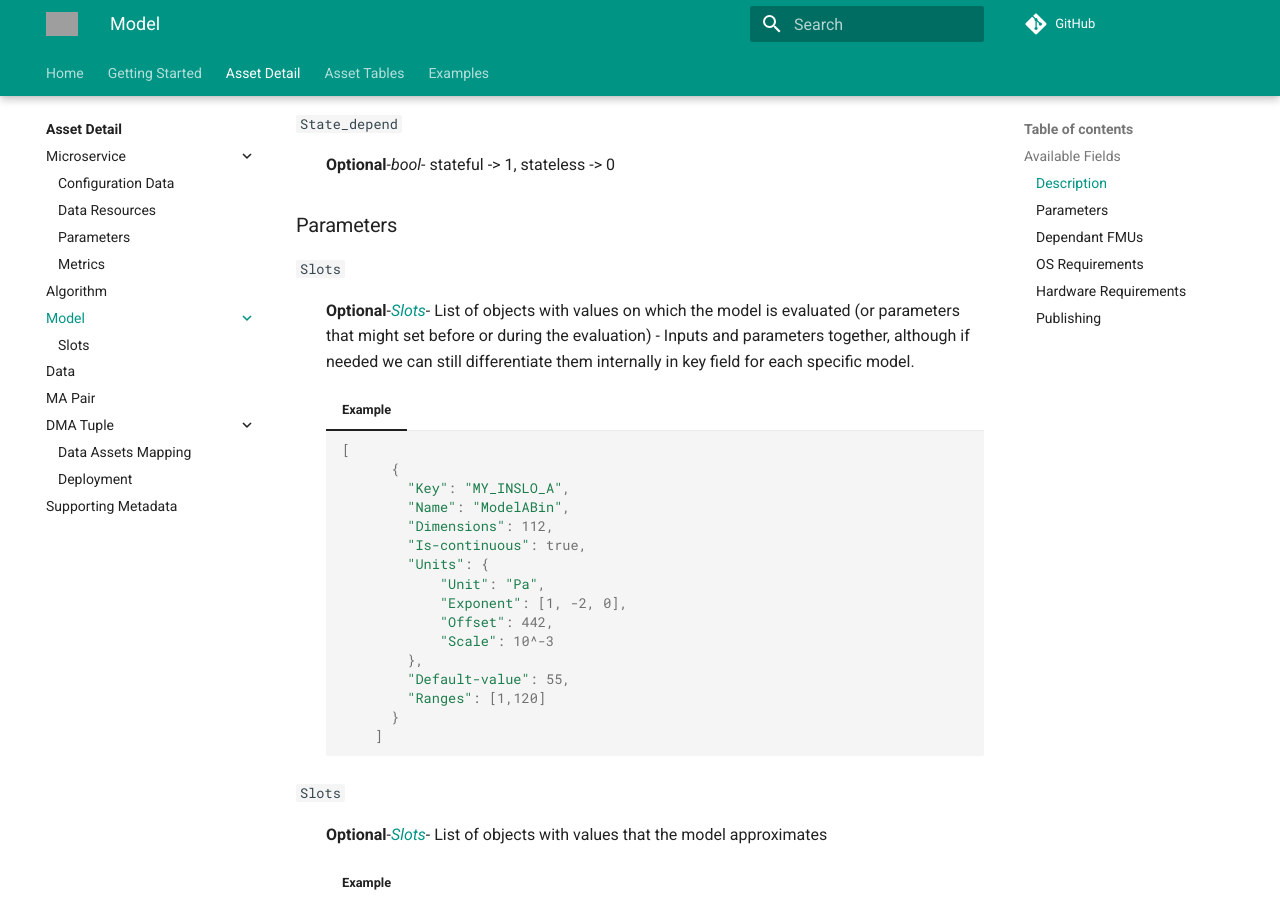
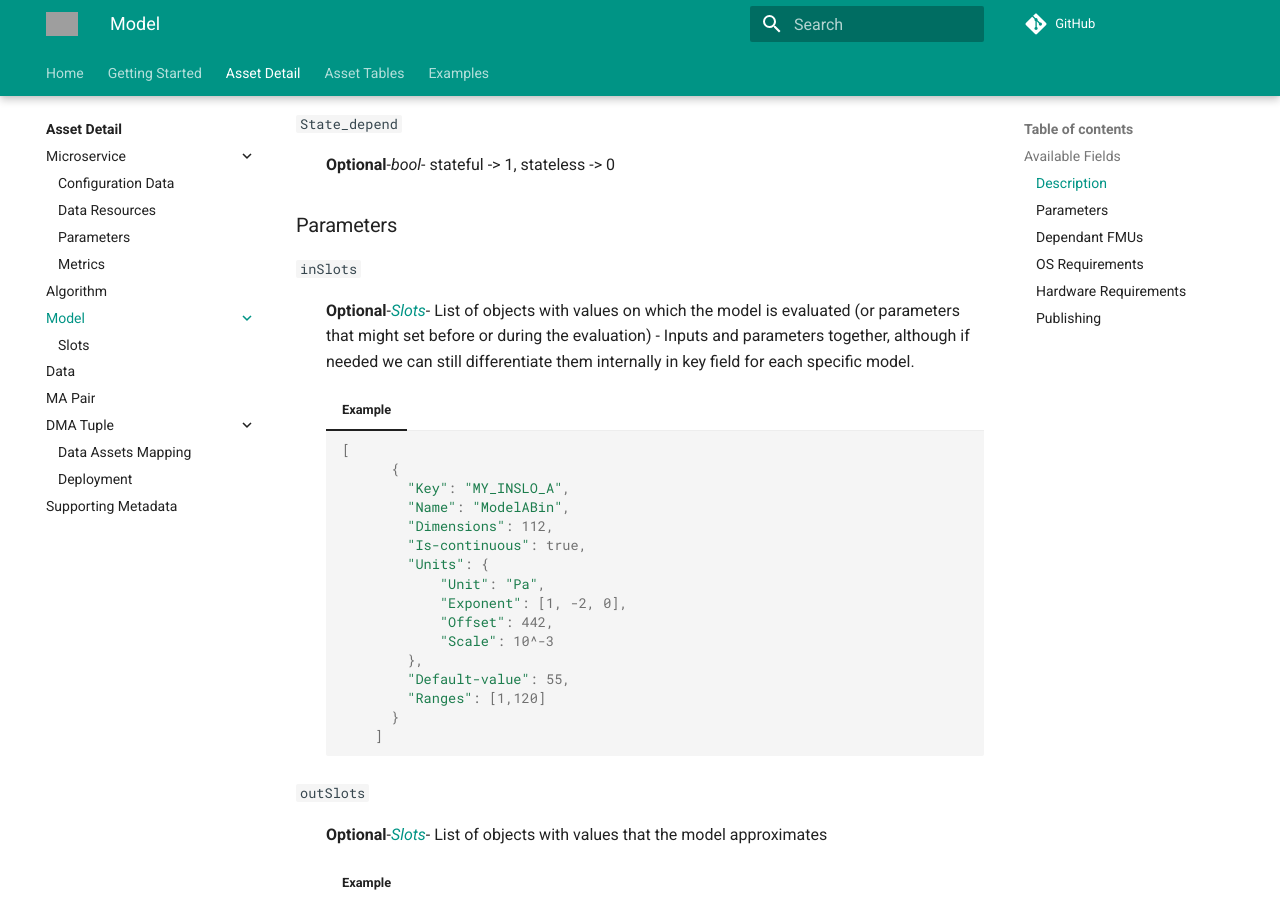
Before and after one commit to DIGITbrain/digitbrain.github.io, an MkDocs documentation site: the page built from docs/attributes/model/index.md, in a window 1280 px wide and 900 px high, scrolled down 2206 px. Built offline with MkDocs 1.6.1 and Material for MkDocs 9.7.7, drawn with Linux system fonts in a browser that asks for light colours; comment, search, counter and statistics services are not loaded; grey boxes are pictures that could not be loaded.

Commit message:
refactor(model): clean-up inSlots and outSlots [AUTO]

````diff
--- a/docs/attributes/model/index.md
+++ b/docs/attributes/model/index.md
@@ -89,7 +89,7 @@ has these sections:
 ### Parameters
 
 
-`Slots`{ #slots }
+`inSlots`{ #inslots }
 :   **Optional**-*[Slots](../slots.md)*- List of objects with values on which the model is evaluated (or parameters that might set before or during the evaluation) - Inputs and parameters together, although if needed we can still differentiate them internally in key field for each specific model.
     === "Example"
         ``` yaml
@@ -111,7 +111,7 @@ has these sections:
             ]
         ```
 
-`Slots`{ #slots }
+`outSlots`{ #outslots }
 :   **Optional**-*[Slots](../slots.md)*- List of objects with values that the model approximates
     === "Example"
         ``` yaml
````
Also changed, not shown: docs/tables/model/index.md (+2 -2 lines).
